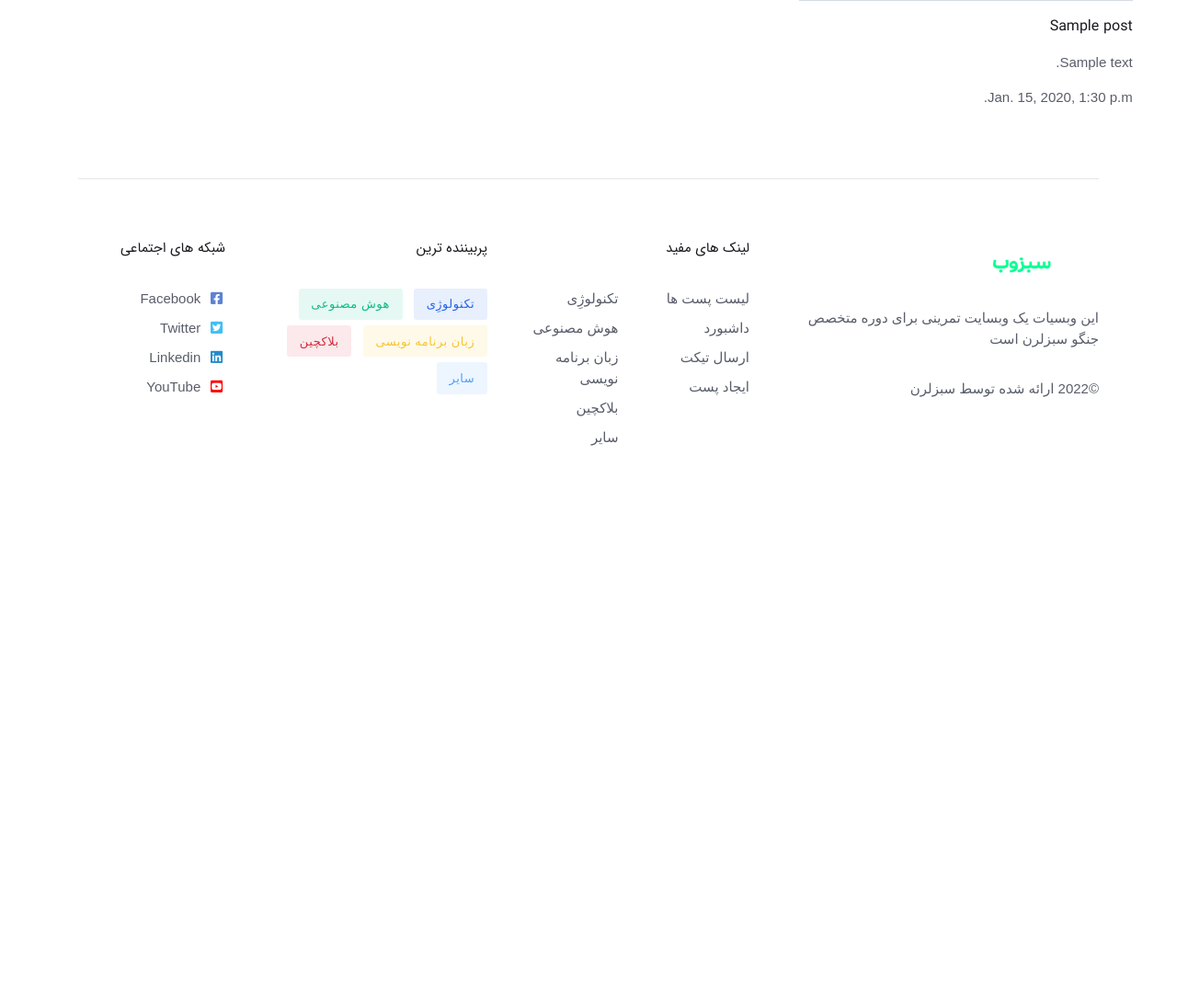
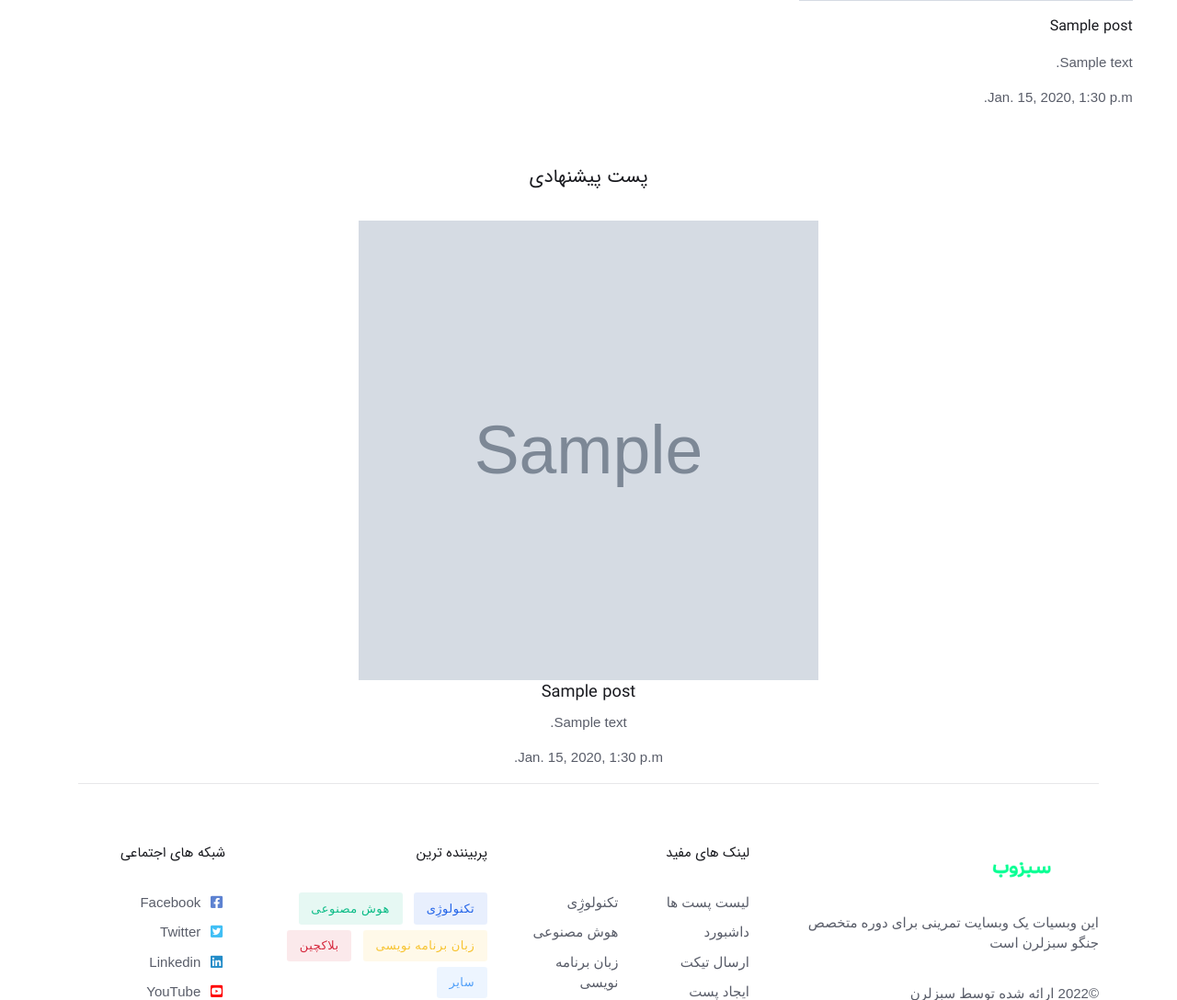
Before and after one commit to ThePoori/eproject, a Django app: page /blog/ in a window 1280 px wide. Shown: the part 1505-2593 px from the top of the page at 92% size. Before the commit the page ends 1990 px from the top, so only its background shows below. Run offline with Django 5.2, Linux system fonts and the light colour scheme; tables that the repository leaves empty hold one stand-in row (values such as "Sample post"); grey boxes marked "Sample" are stand-in pictures; parts of the project's set-up code (start-up, migrations or seed data) failed here and were passed over; some libraries are stand-ins or nearby versions; some web fonts are replaced.

Commit message:
Resolved practice number 4 and 5

```diff
--- a/blog/templates/blog/index.html
+++ b/blog/templates/blog/index.html
@@ -102,6 +102,17 @@ Last week highlights START -->
 </section>
 <!-- =======================
 Last week highlights END -->
+<center>
+    {% if random_post %}
+        <h2> پست پیشنهادی </h2>
+        <br>
+        <img class="card-img rounded-0" src="{{ random_post.images.first.image_file.url }}" alt="{{ random_post.images.first.title }}" style="width: 500px; height: 500px;">
+        <br>
+        <h3>{{ random_post.title }}</h3>
+        <p>{{ random_post.description|truncatewords:20 }}</p>
+        <p>{{ random_post.publish }}</p>
+    {% endif %}
+</center>
 
 </main>
 <!-- **************** MAIN CONTENT END **************** -->
--- a/blog/urls.py
+++ b/blog/urls.py
@@ -16,7 +16,7 @@ urlpatterns = [
     path('profile/delete_post/<post_id>', views.delete_post, name='delete_post'),
     path('profile/delete_image/<image_id>', views.delete_image, name='delete_image'),
     path('profile/edit_post/<post_id>', views.edit_post, name='edit_post'),
-    path('login/', auth_views.LoginView.as_view(), name='login'),
+    path('login/', views.CustomLoginView.as_view(), name='login'),
     path('logout/', views.log_out, name='logout'),
     path('password-change/', auth_views.PasswordChangeView.as_view(success_url = 'done'), name='password_change'),
     path('password-change/done/', auth_views.PasswordChangeDoneView.as_view(), name='password_change_done'),
--- a/blog/views.py
+++ b/blog/views.py
@@ -1,4 +1,5 @@
 from django.contrib.auth.decorators import login_required
+from django.contrib.auth.views import LoginView
 from django.core.paginator import Paginator, EmptyPage, PageNotAnInteger
 from django.db.models import Model
 from django.http import HttpResponse, Http404, HttpResponseRedirect
@@ -10,13 +11,18 @@ from blog.models import *
 from django.db.models import Q
 from django.contrib.postgres.search import SearchVector, SearchQuery, SearchRank, TrigramSimilarity
 from django.contrib.auth import authenticate, login, logout
+from django.contrib.auth import views as auth_views
 
 # Create your views here.
 
 
 
 def index(request):
-    return render(request, "blog/index.html")
+    random_post = Post.published.order_by('?').first()
+    context = {
+        "random_post": random_post,
+    }
+    return render(request, "blog/index.html", context )
 
 def post_list(request, category=None):
     if category is not None:
@@ -249,3 +255,11 @@ def author_details(request, username):
         "user": user
     }
     return render(request, "blog/author_details.html", context)
+
+
+class CustomLoginView(auth_views.LoginView):
+    template_name = 'registration/login.html'
+
+    extra_context = {
+        'page_title': 'ورود به حساب کاربری'
+    }
```
